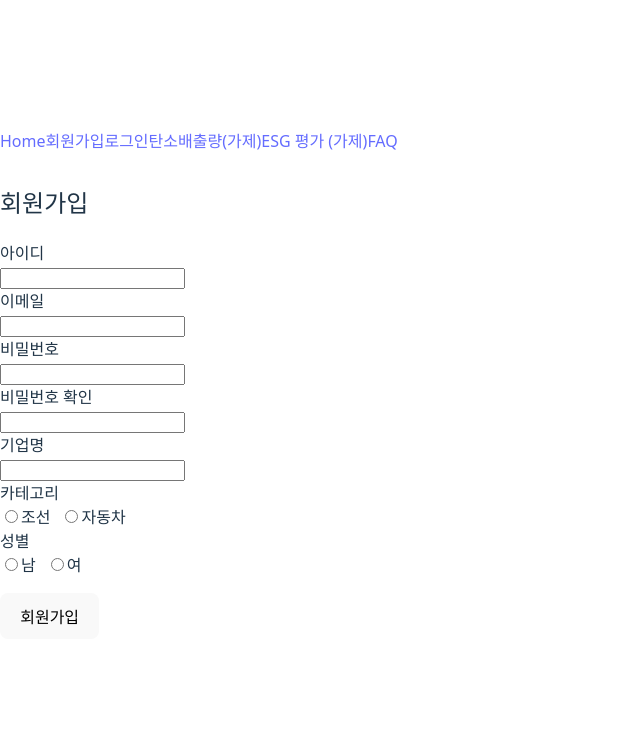
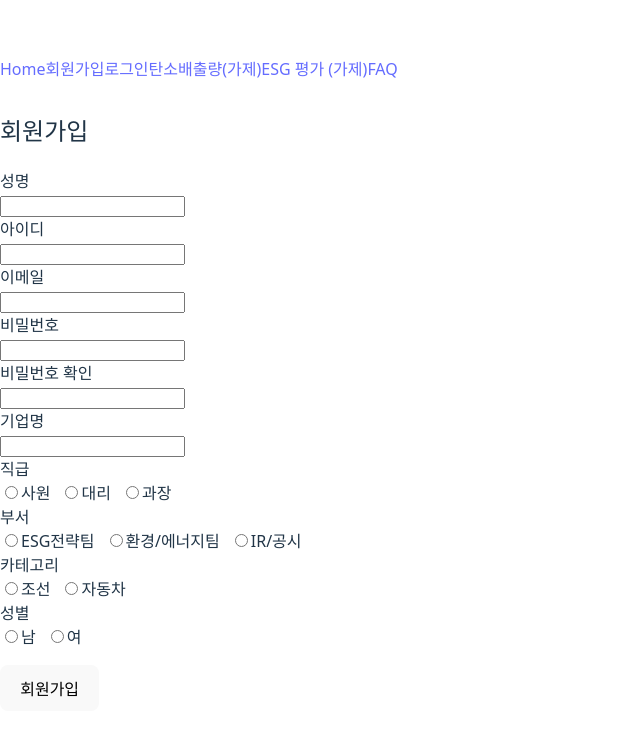
Before and after one commit to xhd24/esg-project, a React (Vite) app in the folder frontend/: page /Signup in a window 1280 px wide. Shown: the top 736 px of the page, without its empty margins (0-640 px from the left). Built offline with nearby package versions, Linux system fonts and the light colour scheme.

Commit message:
어쩌고 저쩌고..

```diff
--- a/frontend/src/pages/Signup.jsx
+++ b/frontend/src/pages/Signup.jsx
@@ -1,50 +1,58 @@
-import { useState } from 'react';
+import { useState } from "react";
 
 function Signup() {
   const [formData, setFormData] = useState({
-    username: '',
-    email: '',
-    password: '',
-    confirmPassword: '',
-    company: '',
-    categories: [],
-    gender: '',
+    username: "",
+    email: "",
+    password: "",
+    confirmPassword: "",
+    name: "",        // 성명
+    position: "",    // 직급
+    department: "",  // 부서
+    company: "",
+    category: "",    // 카테고리 (조선/자동차)
+    gender: "",      // 성별
   });
 
-  // input, checkbox, radio 변경 처리
+  // input, radio, select 값 변경 처리
   const handleChange = (e) => {
-    const { name, value, type, checked } = e.target;
-
-    if (type === 'checkbox') {
-      setFormData((prev) => {
-        const newCategories = checked
-          ? [...prev.categories, value]
-          : prev.categories.filter((c) => c !== value);
-        return { ...prev, categories: newCategories };
-      });
-    } else {
-      setFormData((prev) => ({ ...prev, [name]: value }));
-    }
+    const { name, value } = e.target;
+    setFormData((prev) => ({ ...prev, [name]: value }));
   };
 
   const handleSubmit = (e) => {
     e.preventDefault();
 
     if (formData.password !== formData.confirmPassword) {
-      alert('비밀번호가 일치하지 않습니다.');
+      alert("비밀번호가 일치하지 않습니다.");
       return;
     }
 
-    console.log('회원가입 데이터:', formData);
-    alert('회원가입 완료 (예시)');
+    console.log("회원가입 데이터:", formData);
+    alert("회원가입 완료 (예시)");
   };
 
   return (
-    <div style={{ maxWidth: '500px', margin: '2rem auto' }}>
+    <div style={{ maxWidth: "600px", margin: "2rem auto" }}>
       <h2>회원가입</h2>
       <form onSubmit={handleSubmit}>
+        {/* 아이디 */}
+
+        {/* 성명 */}
         <div>
-          <label>아이디</label><br />
+          <label>성명</label>
+          <br />
+          <input
+            type="text"
+            name="name"
+            value={formData.name}
+            onChange={handleChange}
+          />
+        </div>
+
+        <div>
+          <label>아이디</label>
+          <br />
           <input
             type="text"
             name="username"
@@ -54,8 +62,10 @@ function Signup() {
           />
         </div>
 
+        {/* 이메일 */}
         <div>
-          <label>이메일</label><br />
+          <label>이메일</label>
+          <br />
           <input
             type="email"
             name="email"
@@ -65,8 +75,10 @@ function Signup() {
           />
         </div>
 
+        {/* 비밀번호 */}
         <div>
-          <label>비밀번호</label><br />
+          <label>비밀번호</label>
+          <br />
           <input
             type="password"
             name="password"
@@ -76,8 +88,10 @@ function Signup() {
           />
         </div>
 
+        {/* 비밀번호 확인 */}
         <div>
-          <label>비밀번호 확인</label><br />
+          <label>비밀번호 확인</label>
+          <br />
           <input
             type="password"
             name="confirmPassword"
@@ -87,9 +101,10 @@ function Signup() {
           />
         </div>
 
-        {/* 기업명 입력 */}
+        {/* 기업명 */}
         <div>
-          <label>기업명</label><br />
+          <label>기업명</label>
+          <br />
           <input
             type="text"
             name="company"
@@ -98,57 +113,131 @@ function Signup() {
           />
         </div>
 
-        {/* 카테고리 선택 (체크박스) */}
+        {/* 직급 (라디오 버튼) */}
         <div>
-          <label>카테고리</label><br />
+          <label>직급</label>
+          <br />
           <label>
             <input
               type="radio"
-              name="categories"
+              name="position"
+              value="사원"
+              checked={formData.position === "사원"}
+              onChange={handleChange}
+            />
+            사원
+          </label>
+          <label style={{ marginLeft: "10px" }}>
+            <input
+              type="radio"
+              name="position"
+              value="대리"
+              checked={formData.position === "대리"}
+              onChange={handleChange}
+            />
+            대리
+          </label>
+          <label style={{ marginLeft: "10px" }}>
+            <input
+              type="radio"
+              name="position"
+              value="과장"
+              checked={formData.position === "과장"}
+              onChange={handleChange}
+            />
+            과장
+          </label>
+        </div>
+
+        {/* 부서 (라디오 버튼) */}
+        <div>
+          <label>부서</label>
+          <br />
+          <label>
+            <input
+              type="radio"
+              name="department"
+              value="esg전략팀"
+              checked={formData.department === "esg전략팀"}
+              onChange={handleChange}
+            />
+            ESG전략팀
+          </label>
+          <label style={{ marginLeft: "10px" }}>
+            <input
+              type="radio"
+              name="department"
+              value="환경/에너지팀"
+              checked={formData.department === "환경/에너지팀"}
+              onChange={handleChange}
+            />
+            환경/에너지팀
+          </label>
+          <label style={{ marginLeft: "10px" }}>
+            <input
+              type="radio"
+              name="department"
+              value="IR/공시"
+              checked={formData.department === "IR/공시"}
+              onChange={handleChange}
+            />
+            IR/공시
+          </label>
+        </div>
+
+        {/* 카테고리 (라디오 버튼) */}
+        <div>
+          <label>카테고리</label>
+          <br />
+          <label>
+            <input
+              type="radio"
+              name="category"
               value="조선"
-              checked={formData.categories.includes('조선')}
+              checked={formData.category === "조선"}
               onChange={handleChange}
             />
             조선
           </label>
-          <label style={{ marginLeft: '10px' }}>
+          <label style={{ marginLeft: "10px" }}>
             <input
               type="radio"
-              name="categories"
+              name="category"
               value="자동차"
-              checked={formData.categories.includes('자동차')}
+              checked={formData.category === "자동차"}
               onChange={handleChange}
             />
             자동차
           </label>
         </div>
 
-        {/* 성별 선택 (라디오 버튼) */}
+        {/* 성별 (라디오 버튼) */}
         <div>
-          <label>성별</label><br />
+          <label>성별</label>
+          <br />
           <label>
             <input
               type="radio"
               name="gender"
               value="남"
-              checked={formData.gender === '남'}
+              checked={formData.gender === "남"}
               onChange={handleChange}
             />
             남
           </label>
-          <label style={{ marginLeft: '10px' }}>
+          <label style={{ marginLeft: "10px" }}>
             <input
               type="radio"
               name="gender"
               value="여"
-              checked={formData.gender === '여'}
+              checked={formData.gender === "여"}
               onChange={handleChange}
             />
             여
           </label>
         </div>
 
-        <button type="submit" style={{ marginTop: '1rem' }}>
+        <button type="submit" style={{ marginTop: "1rem" }}>
           회원가입
         </button>
       </form>
```
Also changed, not shown: 1 other file (tests, documents, lock files or other folders).
